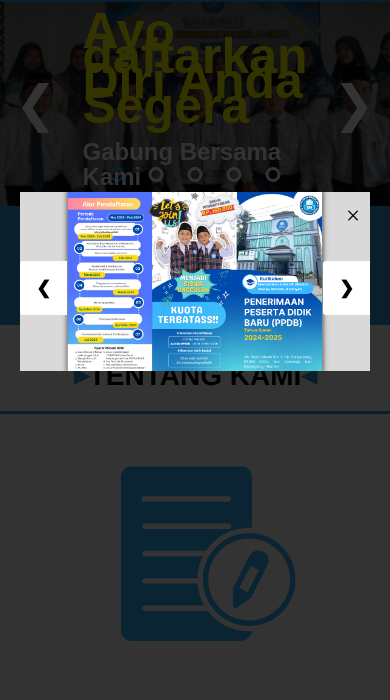
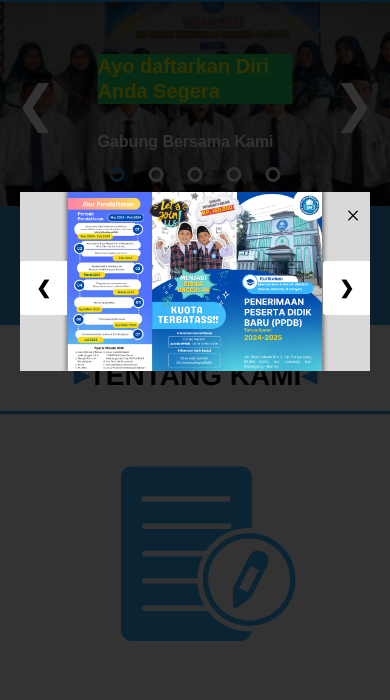
Before and after one commit to sdiucahayaalfatih/sdiucahayaalfatih.github.io, a plain HTML site: page index.html in a window 390 px wide. Shown: the part 107-807 px from the top of the page. Drawn offline with nearby package versions, Linux system fonts and the light colour scheme; files whose address does not match are found by name.

Commit message:
update 2.8

```diff
--- a/css/style1.css
+++ b/css/style1.css
@@ -199,10 +199,14 @@
 
 /*Dekorasi Text pada Slider*/
 .txt h1 {
+  display: flex;
+  align-items: center;
+  justify-content: flex-start;
+  background-color: #25d366;
   color: yellow;
   font-size: 50px;
   font-weight: bold;
-  margin-bottom: 20px;
+  margin-bottom: 25px;
   font-family: "Archivo Narrow", sans-serif;
 }
 
@@ -540,11 +544,25 @@
     font-size: 8px;
     margin-bottom: 10px;
   }
+  .txt h1 {
+    font-size: 50px; /* Atur ukuran font yang diinginkan */
+  }
+
+  .txt p {
+    font-size: 24px; /* Atur ukuran font yang diinginkan */
+  }
 }
 
 @media screen and (max-width: 767px) {
   .shadow {
     flex-basis: 100%;
+  }
+  .txt h1 {
+    font-size: 55px; /* Atur ukuran font yang diinginkan */
+  }
+
+  .txt p {
+    font-size: 28px; /* Atur ukuran font yang diinginkan */
   }
 }
 
@@ -607,6 +625,13 @@
 @media (max-width: 700px) {
   .heading-berita h1 {
     font-size: 2.3rem;
+  }
+  .txt h1 {
+    font-size: 20px;
+  }
+
+  .txt p {
+    font-size: 16px;
   }
 }
 
```
